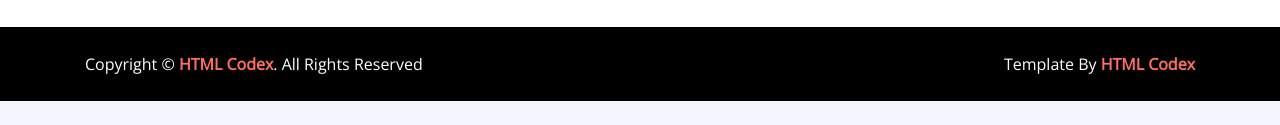
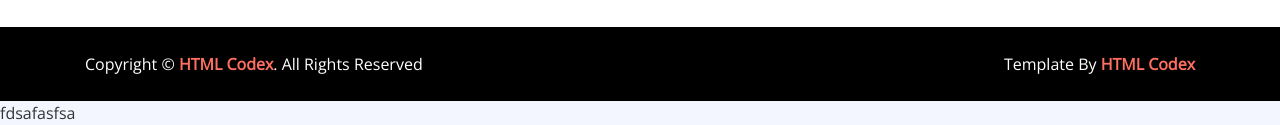
Before and after one commit to tuantrung07/DoAn1-NMCNTT, a plain HTML site: page index.html in a window 1280 px wide. Shown: the part 2632-2757 px from the top of the page. Before the commit the page ends 2733 px from the top, so only its background shows below. Drawn offline with nearby package versions, Linux system fonts and the light colour scheme.

Commit message:
Update index.html
hahaha

```diff
--- a/index.html
+++ b/index.html
@@ -578,6 +578,7 @@
         <script src="lib/slick/slick.min.js"></script>
 
         <!-- Template Javascript -->
+        <div>fdsafasfsa</div>
         <script src="js/main.js"></script>
     </body>
 </html>
```
